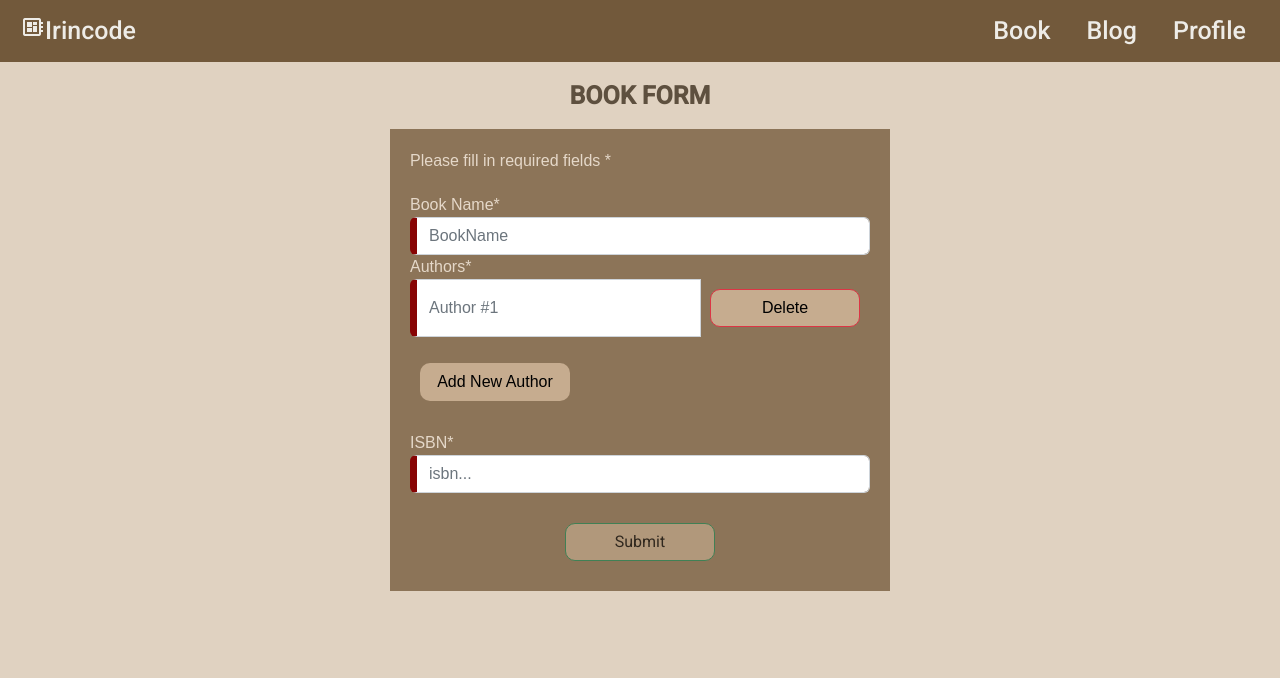
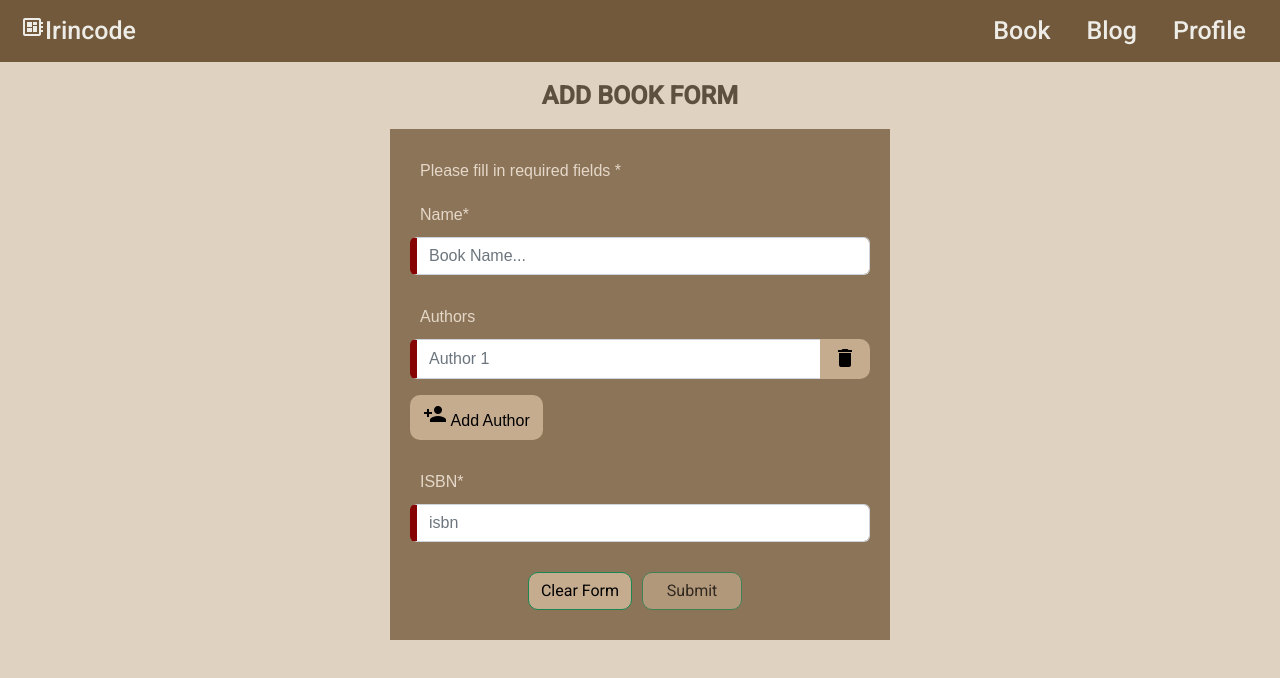
Before and after one commit to johnicute5/exercise5, an Angular app: page /book/addform in a window 1280 px wide. Shown: the top 678 px of the page. Built offline with nearby package versions, Linux system fonts and the light colour scheme.

Commit message:
veryUGHlyMaterail

```diff
--- a/src/app/blog/blog-routing.module.ts
+++ b/src/app/blog/blog-routing.module.ts
@@ -12,6 +12,10 @@ const routes: Routes = [
   {
     path: 'blog/addform',
     component: BlogFormComponent
+  },
+  {
+    path: 'blog/addform/:id',
+    component: BlogFormComponent
   }
 ];
 
--- a/src/app/book/book-routing.module.ts
+++ b/src/app/book/book-routing.module.ts
@@ -13,7 +13,7 @@ const routes: Routes = [
     component: BookFormComponent
   },
   {
-    path: `book/addform/10101`,
+    path: `book/addform/:$id`,
     component: BookFormComponent
   }
 ];
--- a/src/app/modules/blog/pages/blog-form/blog-form.component.html
+++ b/src/app/modules/blog/pages/blog-form/blog-form.component.html
@@ -1,43 +1,90 @@
-
-<div class="header"><b *ngIf="isAddMode">Add {{title.toUpperCase()}}</b> </div>
-<div class="header"><b *ngIf="!isAddMode">Edit {{title.toUpperCase()}}</b> </div>
+<div class="header">
+  <b *ngIf="isAddMode">Add {{ title.toUpperCase() }}</b>
+</div>
 <div class="center">
   <form [formGroup]="blogForm">
     <div class="form-group">
+      <div [hidden]="blogForm.valid" class="form-group">
+        Please fill in required fields *
+      </div>
       <label for="title">Title</label>
-    <input formControlName="title" type="text" id="title" class="form-control" placeholder="Blog Title..." required>
-    <div *ngIf="titles?.errors?.['minlength']" class="alert alert-danger">Minimum Length: 2</div>
-    <div *ngIf="titles?.errors?.['required']" class="alert alert-danger">Blog title is required</div>
+      <input
+        formControlName="title"
+        type="text"
+        id="title"
+        class="form-control"
+        placeholder="Blog Title..."
+        required
+      />
     </div>
 
     <div class="form-group">
       <label for="description">Description</label>
-    <input formControlName="description" type="text" id="description" class="form-control" placeholder="Description" required>
-    <div *ngIf="description.errors?.['minlength']" class="alert alert-danger">Minimum Length: 20</div>
-    <div *ngIf="description.errors?.['required']" class="alert alert-danger">Blog description is required</div>
+      <input
+        formControlName="description"
+        type="text"
+        id="description"
+        class="form-control"
+        placeholder="Description"
+        required
+      />
     </div>
-
     <div class="form-group">
       <label for="author">Author</label>
-    <input formControlName="author" type="text" id="author" class="form-control" placeholder="Author" required>
-    <div *ngIf="author.errors?.['minlength']" class="alert alert-danger">Minimum Length: 2</div>
-    <div *ngIf="author.errors?.['required']" class="alert alert-danger">Blog Author is required</div>
+      <input
+        formControlName="author"
+        type="text"
+        id="author"
+        class="form-control"
+        placeholder="Author"
+        required
+      />
     </div>
+    <div class="form-group">
+      <ng-container formArrayName="addNewComment">
         <label for="addNewComment">Comments</label>
-<div class = "center2">
+        <div *ngFor="let _ of ff.controls; index as i" class="input-group mb-3">
+          <input
+            [formControlName]="i"
+            class="form-control"
+            style="height: 40px"
+            placeholder="Comment {{ i + 1 }}"
+            required
+          />
+          <button
+            type="button"
+            class="btn"
+            style="height: 40px"
+            (click)="deleteComment(i)"
+          >
+            <mat-icon>delete</mat-icon>
+          </button>
+        </div>
         <div>
-  <ng-container formArrayName="addNewComment">
-    <div *ngFor="let _ of ff.controls; index as i" class="input-group mb-3">
-      <input [formControlName]="i" class="form-control" placeholder="Comment"/>
-      <button type="button" class="btn btn-danger" (click)="deleteComment(i)">Delete</button>
+          <button class="btn" (click)="addComment()">
+            <mat-icon>add_comment</mat-icon> Add Comment
+          </button>
         </div>
-    <button class="btn btn-info" (click)="addComment()">Add Comment</button>
       </ng-container>
     </div>
-<button type="submit" (click)="reset()"  class="btn btn-success">Clear Form</button>
-  <button type="submit" (click)="submitBlog()" [disabled]="blogForm.invalid" class="btn btn-success">Submit</button>
-  <!-- <button type="button"  class="btn btn-info" (click)="reset()">Reset</button>
-  <button type="button"  class="btn btn-info" (click)="markNickName()">Reset Nickname</button> -->
+    <div class="form-btn">
+      <button
+        type="submit"
+        style="margin-right: 10px"
+        (click)="reset()"
+        class="btn btn-success"
+      >
+        Clear Form
+      </button>
+      <button
+        type="submit"
+        style="margin-right: 10px; width: 100px"
+        (click)="submitBlog()"
+        [disabled]="blogForm.invalid"
+        class="btn btn-success"
+      >
+        Submit
+      </button>
     </div>
   </form>
 </div>
--- a/src/app/modules/blog/pages/blog-form/blog-form.component.scss
+++ b/src/app/modules/blog/pages/blog-form/blog-form.component.scss
@@ -1,11 +1,10 @@
 
 
 .btn{
-  text-align: center;
+    text-align: center;
     color: black;
-    margin: 10px;
     background-color: #c6ac8f;
-    width: 150px;
+    width: auto;
     border-radius:10px;
   }
 
@@ -33,7 +32,7 @@
   padding: 10px;
 }
 
-.form-group{
+.form-group, label{
   color: #e5d8c9;
   text-align: left;
   font-family: 'Raleway', sans-serif;
@@ -41,6 +40,7 @@
   padding: 10px;
 }
 .form-btn{
-
   padding: 10px;
+  margin: 10px;;
+  text-align: center;
 }
--- a/src/app/modules/book/pages/book-form/book-form.component.html
+++ b/src/app/modules/book/pages/book-form/book-form.component.html
@@ -1,71 +1,80 @@
 <div class="header">
-  <b>{{ title.toUpperCase() }}</b>
+  <b>Add {{ title.toUpperCase() }}</b>
 </div>
 <div class="center">
   <form [formGroup]="bookForm">
+    <div class="form-group">
       <div [hidden]="bookForm.valid" class="form-group">
         Please fill in required fields *
       </div>
-    <div class="form-group">
-      <label for="name">Book Name*</label>
+      <label for="name">Name*</label>
       <input
         formControlName="name"
-        placeholder="BookName"
         type="text"
         id="name"
         class="form-control"
+        placeholder="Book Name..."
         required
       />
-      <label for="addNewAuthor">Authors*</label>
-      <br />
-      <div class="center2">
+    </div>
+
+    <div class="form-group">
       <ng-container formArrayName="addNewAuthor">
-          <div
-            *ngFor="let _ of ff.controls; index as i"
-            class="input-group mb-3"
-          >
+        <label for="addNewAuthor">Authors</label>
+        <div *ngFor="let _ of ff.controls; index as i" class="input-group mb-3">
           <input
             [formControlName]="i"
             class="form-control"
-              placeholder="Author #{{ i + 1 }}"
+            style="height: 40px"
+            placeholder="Author {{ i + 1 }}"
             required
           />
-            <div>
           <button
             type="button"
-                class="btn btn-danger"
+            class="btn"
+            style="height: 40px"
             (click)="deleteAuthor(i)"
           >
-                Delete
+            <mat-icon>delete</mat-icon>
           </button>
         </div>
+        <div>
+          <button class="btn" (click)="addAuthor()">
+            <mat-icon>person_add</mat-icon> Add Author
+          </button>
         </div>
-          <button class="btn" (click)="addAuthor()">Add New Author</button>
       </ng-container>
     </div>
-    </div>
+
     <div class="form-group">
-      <label for="isbn">ISBN*</label>
+      <label for="description">ISBN*</label>
       <input
         formControlName="isbn"
-        placeholder="isbn..."
         type="text"
         id="isbn"
         class="form-control"
+        placeholder="isbn"
         required
       />
     </div>
     <div class="form-btn">
       <button
         type="submit"
+        style="margin-right: 10px"
+        (click)="reset()"
+        class="btn btn-success"
+      >
+        Clear Form
+      </button>
+      <button
+        type="submit"
+        style="margin-right: 10px; width: 100px"
         (click)="submitBook()"
         [disabled]="bookForm.invalid"
         class="btn btn-success"
       >
         Submit
       </button>
-      <!-- <button type="button"  class="btn btn-info" (click)="reset()">Reset</button>
-  <button type="button"  class="btn btn-info" (click)="markNickName()">Reset Nickname</button> -->
     </div>
   </form>
 </div>
--- a/src/app/modules/book/pages/book-form/book-form.component.scss
+++ b/src/app/modules/book/pages/book-form/book-form.component.scss
@@ -3,9 +3,8 @@
 .btn{
   text-align: center;
   color: black;
-    margin: 10px;
   background-color: #c6ac8f;
-    width: 150px;
+  width: auto;
   border-radius:10px;
 }
 
@@ -33,7 +32,7 @@
 padding: 10px;
 }
 
-.form-group{
+.form-group, label{
 color: #e5d8c9;
 text-align: left;
 font-family: 'Raleway', sans-serif;
@@ -41,7 +40,7 @@
 padding: 10px;
 }
 .form-btn{
+padding: 10px;
+margin: 10px;;
 text-align: center;
-  padding: 10px;
-
 }
```
Lines whose indentation alone changed are shown as unchanged.
